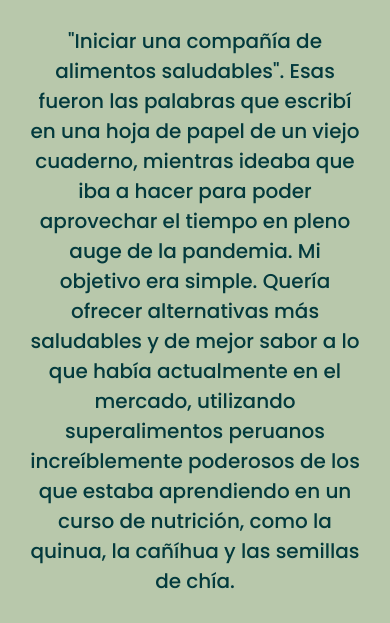
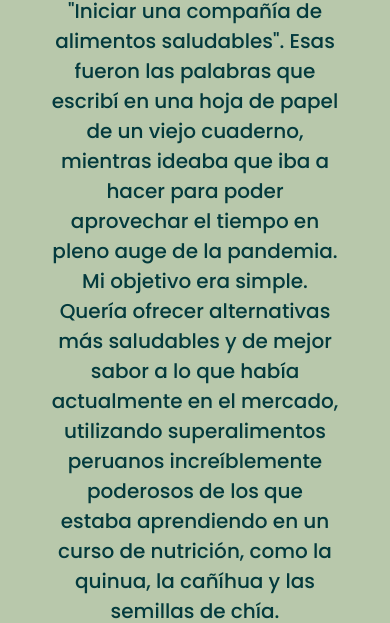
Before and after one commit to leadonato11/SannuFoodsPeru, a website: page assets/pages/nosotros.html in a window 390 px wide. Shown: the part 171-794 px from the top of the page. Drawn offline with nearby package versions, Linux system fonts and the light colour scheme; a web font is replaced by a local one.

Commit message:
Cambios en responsive de nosotros

```diff
--- a/scss/views/_nosotros.scss
+++ b/scss/views/_nosotros.scss
@@ -1,3 +1,22 @@
 .main__nosotros {
-  margin-top: 50px;
+  display: flex;
+  align-items: center;
+  flex-direction: column;
+  justify-content: center;
+  min-height: 592px;
+  @media (min-width: 320px) and (max-width: 576px) {
+    padding: 20px;
+  }
+  @media (min-width: 576px) and (max-width: 768px) {
+    padding: 50px;
+  }
+  @media (min-width: 768px) and (max-width: 992px) {
+    min-height: 630px;
+  }
+  @media (min-width: 992px) and (max-width: 1200px) {
+    min-height: 585px;
+  }
+  @media (min-width: 1400px) {
+    min-height: 762px;
+  }
 }
```
Also changed, not shown: assets/pages/contacto.html (+14 -18 lines), js/email.js (+6 -8 lines), css/style.css.
